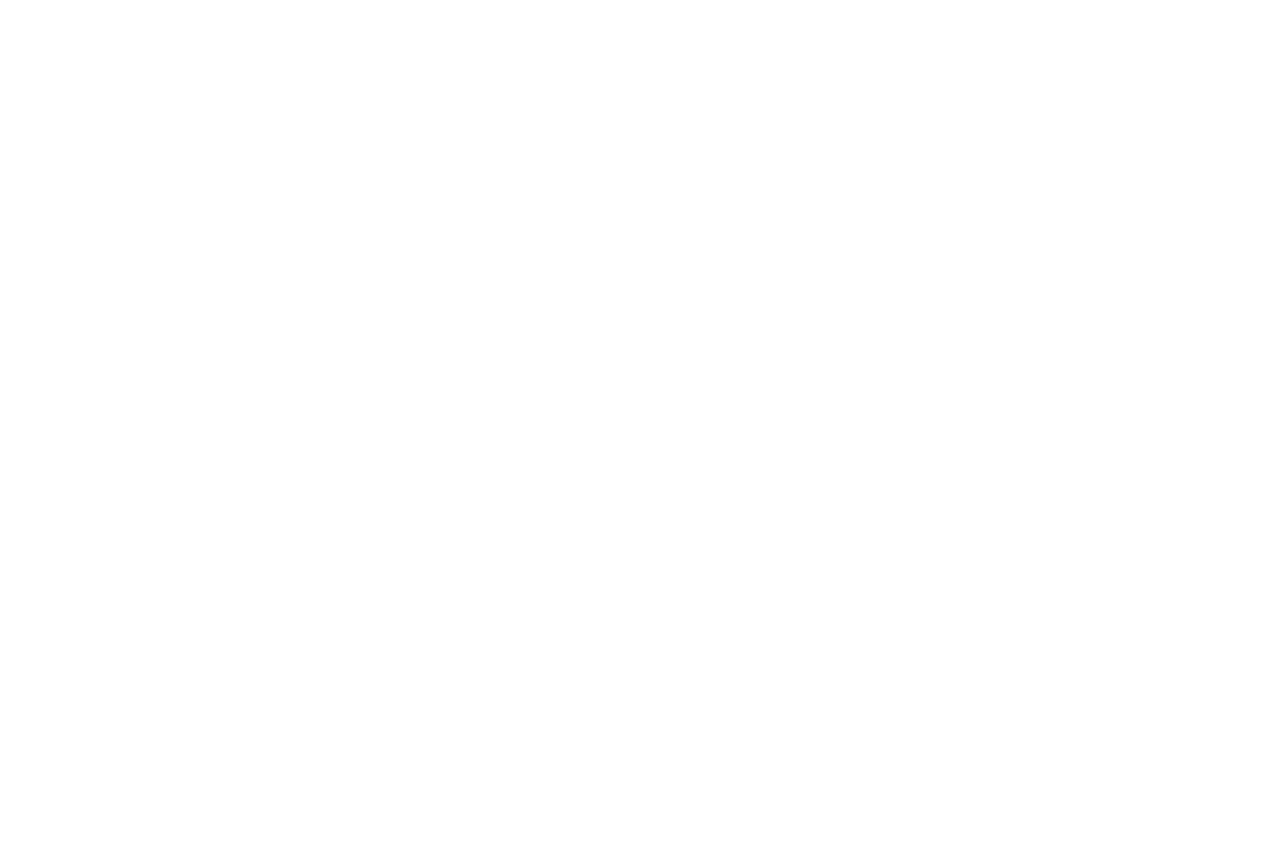
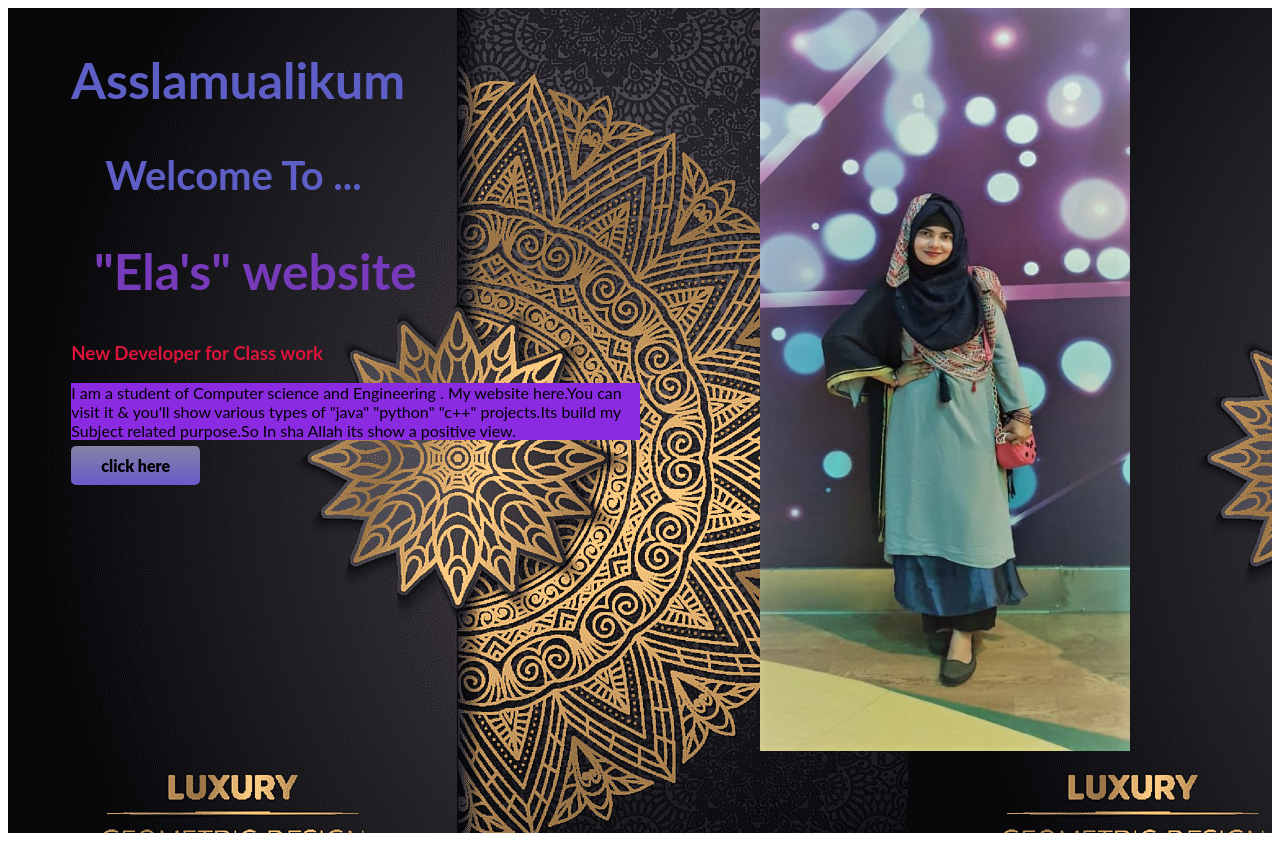
Before and after one commit to ela60/Ela--portfolio, a plain HTML site: page index.html in a window 1280 px wide. Before the commit the page ends 800 px from the top, so only its background shows below. Drawn offline with Linux system fonts and the light colour scheme.

Commit message:
My small website

```diff
--- a/index.html
+++ b/index.html
@@ -5,9 +5,22 @@
     <meta http-equiv="X-UA-Compatible" content="IE=edge">
     <meta name="viewport" content="width=device-width, initial-scale=1.0">
     <title>Ela-portfolio</title>
+
     <link rel="stylesheet" href="style.css">
 </head>
 <body>
-
+    <section class ="Ela">
+        <div class="half">
+            <h1>Asslamualikum</h1>
+           <h1 class ="qq">Welcome To ...  </h1>
+           <h1 class="blue">"Ela's" website</h1>
+           <h3 class="ee">New Developer for Class work</h3>
+           <p class="ww">I am a student of Computer science and Engineering . My website here.You can visit it & you'll show various types of "java" "python" "c++" projects.Its build my Subject related purpose.So In sha Allah its show a positive view.</p>
+           <a class="link-button" href="https://www.linkedin.com/in/ambia-khatun-b158a5213/ ">click here</a>
+           </div>
+           <div class="half">
+               <img src="2.jpg" alt="">
+           </div>
+    </section>
 </body>
 </html>
--- a/style.css
+++ b/style.css
@@ -0,0 +1,48 @@
+body{
+    font-family: 'Lato', sans-serif;
+}
+h1{
+    font-size: 50px;
+    color: rgb(94, 94, 199);
+
+
+}
+.qq{
+    font-size: 40px;
+    padding-left: 6%;
+}
+.blue{
+    color:rgb(118, 58, 187);
+    padding-left: 4%;
+}
+section{
+    display: flex;
+}
+.half{
+    width: 50%;
+    padding-left: 5%;
+}
+.ee{
+    color: crimson;
+
+}
+.ww{
+    background-color: blueviolet;
+}
+.half img{
+    width: 65%;
+    height: 90%;
+    padding-left: 10%;
+}
+.link-button{
+    text-decoration: none;
+    background-image: linear-gradient(rgb(131, 131, 165),slateblue);
+    padding: 10px 30px;
+    color: black;
+    font-weight: 900;
+    border-radius: 5px;
+}
+.Ela{
+    background-image: url(background/1.png);
+
+}
```
Also changed, not shown: 1.jpg (added), 2.jpg (added), background/1.png (added), background/2.jpg (added), background/3.png (added), 2 other files.
